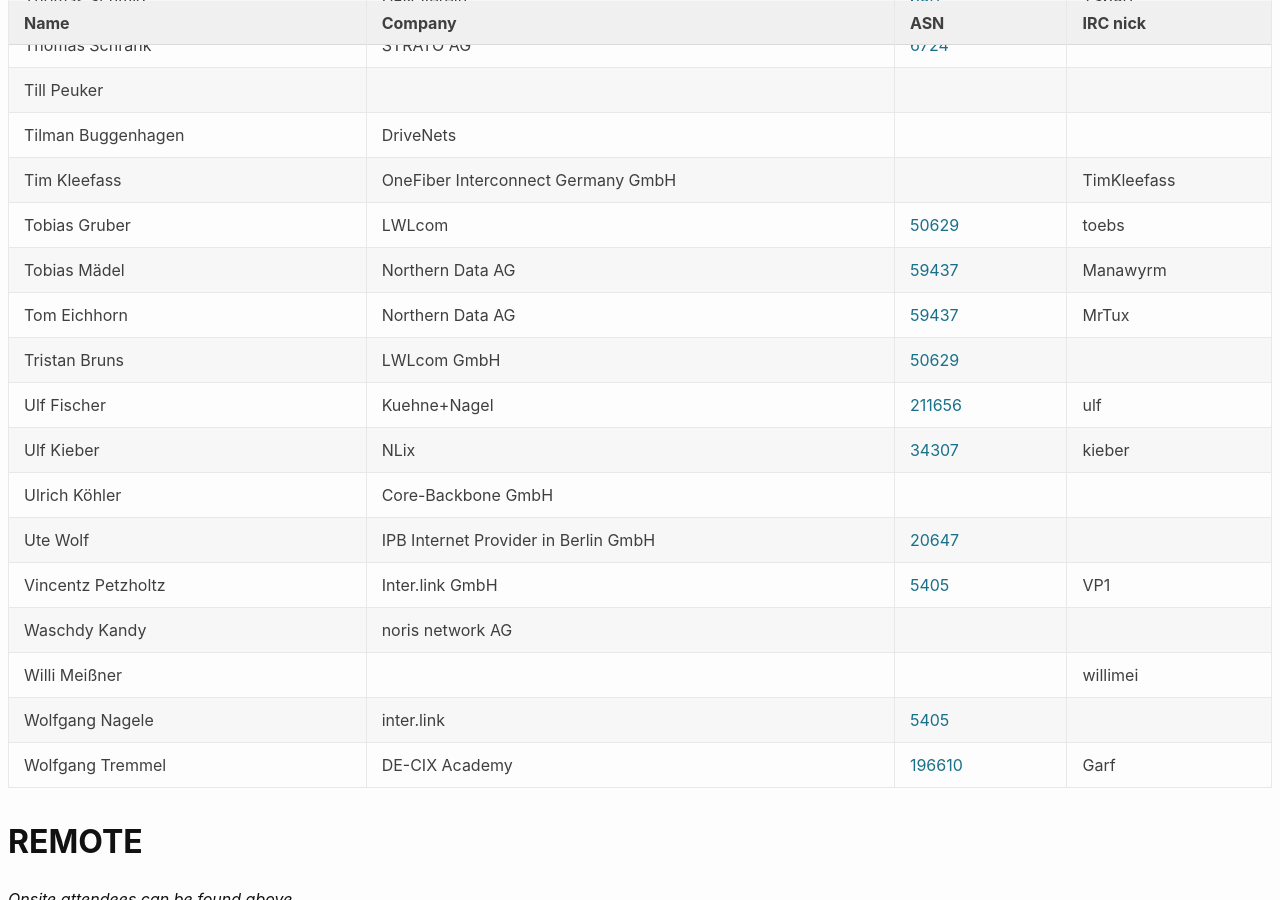
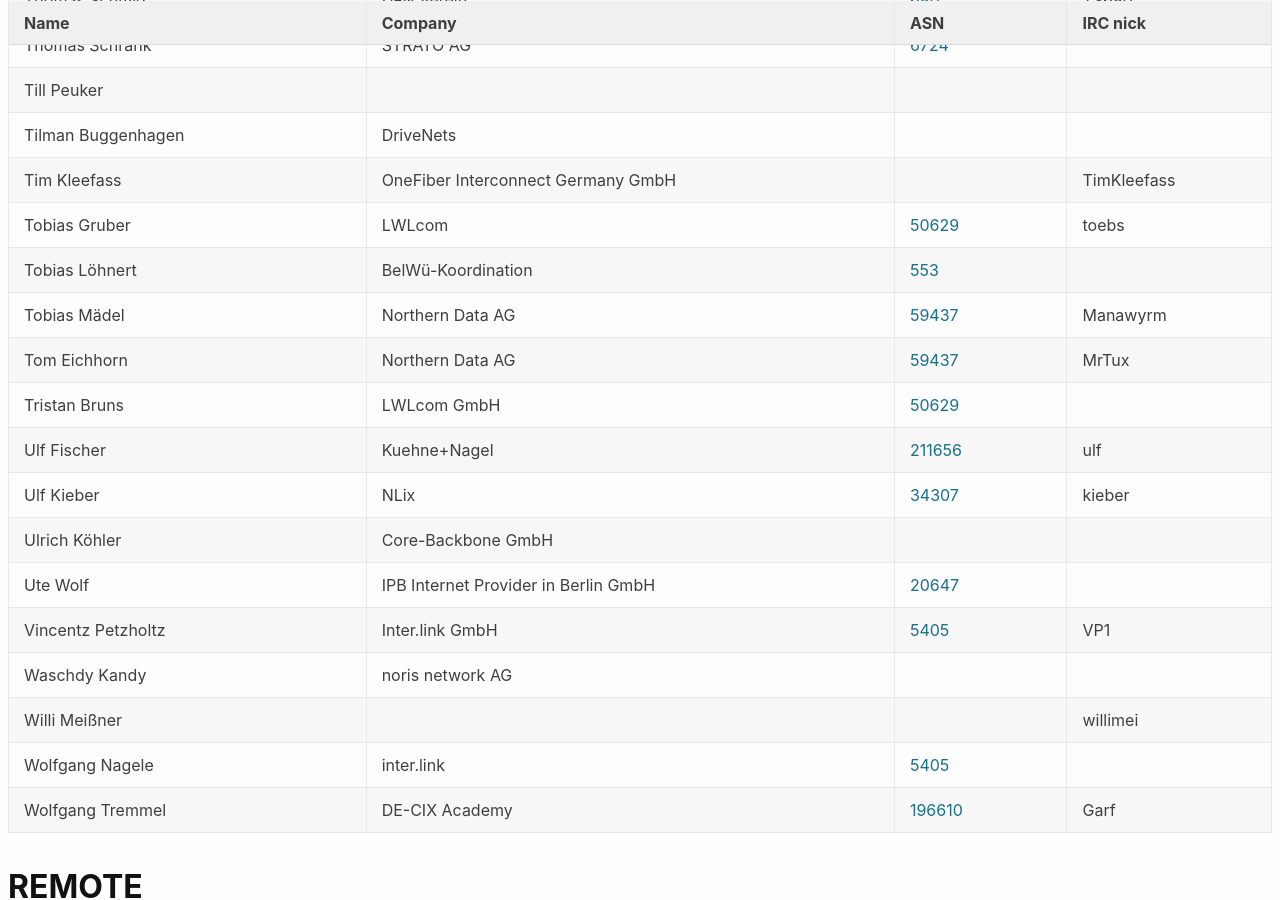
Before and after one commit to denog/pretix-attendeelist, a Jekyll site: the page built from denog14/index.md, in a window 1280 px wide and 900 px high, scrolled down 8254 px. Built offline with Jekyll 4.4.1, drawn with Linux system fonts in a browser that asks for light colours.

Commit message:
Latest data: Mon Oct 17 13:06:17 UTC 2022

```diff
--- a/_data/attendees_denog14_onsite.json
+++ b/_data/attendees_denog14_onsite.json
@@ -1110,6 +1110,12 @@
     "asn": "50629"
   },
   {
+    "name": "Tobias Löhnert",
+    "company": "BelWü-Koordination",
+    "irc": null,
+    "asn": "553"
+  },
+  {
     "name": "Tobias Mädel",
     "company": "Northern Data AG",
     "irc": "Manawyrm",
```
